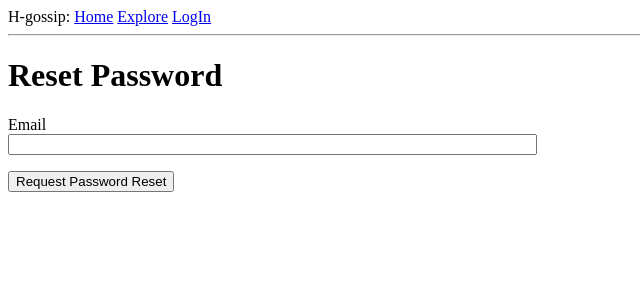
After one commit to Harendra8095/h-gossip, a Flask app: page /reset_password_request in a window 1280 px wide. The commit adds this page. Shown: the top 300 px of the page, without its empty margins (0-640 px from the left). Run offline with Flask 2, Linux system fonts and the light colour scheme.

Commit message:
Reset password through email

```diff
--- a/hgossipBack/config.py
+++ b/hgossipBack/config.py
@@ -6,6 +6,7 @@ class Config:
     SECRET_KEY = os.environ.get('SECRET_KEY')
     POSTS_PER_PAGE = 25
     DEBUG = False
+    ADMINS = ['Harendra']
 
 class MailConfig():
     MAIL_SERVER = os.environ.get('MAIL_SERVER')
@@ -13,7 +14,6 @@ class MailConfig():
     MAIL_USE_TLS = os.environ.get('MAIL_USE_TLS') is not None
     MAIL_USERNAME = os.environ.get('MAIL_USERNAME')
     MAIL_PASSWORD = os.environ.get('MAIL_PASSWORD')
-    ADMINS = ['harendrarathor444@gmail.com']
 
 class DbEngine_config():
     DB_DIALECT = os.environ.get('DB_DIALECT') or 'postgresql'
--- /dev/null
+++ b/hgossipBack/forms/reset.py
@@ -0,0 +1,15 @@
+from flask_wtf import FlaskForm
+from wtforms import StringField, SubmitField, PasswordField
+from wtforms.validators import DataRequired, Email, EqualTo
+
+class ResetPasswordRequestForm(FlaskForm):
+    email = StringField('Email', validators=[DataRequired(), Email()])
+    submit =SubmitField('Request Password Reset')
+
+
+class ResetPasswordForm(FlaskForm):
+    password = PasswordField('New Password', validators=[DataRequired()])
+    password2 = PasswordField(
+        'Repeat Password', validators=[DataRequired(), EqualTo('password')]
+    )
+    submit = SubmitField('Request Password Reset')
--- a/requirements.txt
+++ b/requirements.txt
@@ -1,9 +1,11 @@
 alembic==1.4.3
+blinker==1.4
 click==7.1.2
 dnspython==2.0.0
 email-validator==1.1.1
 Flask==1.1.2
 Flask-Login==0.5.0
+Flask-Mail==0.9.1
 Flask-Migrate==2.5.3
 Flask-Script==2.0.6
 Flask-SQLAlchemy==2.4.4
@@ -14,6 +16,7 @@ Jinja2==2.11.2
 Mako==1.1.3
 MarkupSafe==1.1.1
 psycopg2==2.8.6
+PyJWT==1.7.1
 python-dateutil==2.8.1
 python-dotenv==0.14.0
 python-editor==1.0.4
--- a/server.py
+++ b/server.py
@@ -13,9 +13,13 @@ from hgossipBack.forms.register import RegistrationForm
 from hgossipBack.forms.editprofile import EditProfile
 from hgossipBack.forms.follow import EmptyForm
 from hgossipBack.forms.post import PostForm
+from hgossipBack.forms.reset import ResetPasswordRequestForm, ResetPasswordForm
 from hgossipBack.config import *
 from hgossipBack import create_db_engine, create_db_sessionFactory
 from hgossipBack.models import User, Post
+
+from flask_mail import Mail
+from flask_mail import Message
 
 from dotenv import load_dotenv
 
@@ -34,6 +38,31 @@ app.config.from_object(MailConfig())
 app.config['SQLALCHEMY_TRACK_MODIFICATIONS'] = True
 login = LoginManager(app)
 login.login_view = 'login'
+
+
+mail = Mail(app)
+
+def send_mail(subject, sender, recipients, text_body, html_body):
+    msg = Message(subject, sender=sender, recipients=recipients)
+    msg.body = text_body
+    msg.html = html_body
+    mail.send(msg)
+
+
+def send_password_reset_email(user):
+    token = user.get_reset_password_token()
+    send_mail('[hgossip] Reset Your Password',
+        sender=app.config['ADMINS'][0],
+        recipients=[user.email],
+        text_body=render_template('email/reset_password.txt',
+            user=user,
+            token=token
+            ),
+        html_body=render_template('email/reset_password.html',
+                user=user,
+                token=token
+            )
+    )
 
 
 # TODO Testing of mail service
@@ -171,6 +200,38 @@ def edit_profile():
     return render_template('edit_profile.html', title='Edit Profile', form=form)
 
 
+@app.route('/reset_password_request', methods=['GET', 'POST'])
+def reset_password_request():
+    if current_user.is_authenticated:
+        return redirect(url_for('index'))
+    form = ResetPasswordRequestForm()
+    if form.validate_on_submit():
+        user = session.query(User).filter_by(email=form.email.data).first()
+        if user:
+            send_password_reset_email(user)
+        flash('Check your email for the instructions to reset your password')
+        return redirect(url_for('login'))
+    return render_template('reset_pass.html', title='Reset Password', form=form)
+
+
+@app.route('/reset_password/<token>', methods=['GET', 'POST'])
+def reset_password(token):
+    if current_user.is_authenticated:
+        return redirect(url_for('index'))
+    user = User.verify_reset_password(token)
+    if not user:
+        return redirect(url_for('index'))
+    form = ResetPasswordForm()
+    if form.validate_on_submit():
+        u = session.query(User).filter_by(username=user.username).first()
+        u.set_password(form.password.data)
+        session.commit()
+        session.close()
+        flash('Your Password has been reset.')
+        return redirect(url_for('login'))
+    return render_template('reset_password.html', form=form)
+
+
 @app.route('/logout')
 def logout():
     logout_user()
--- a/templates/login.html
+++ b/templates/login.html
@@ -26,6 +26,10 @@
             {{ form.submit() }}
         </p>
         <p>
+            Forget Your password?
+            <a href="{{ url_for('reset_password_request') }}">Click to Reset Pass</a>
+        </p>
+        <p>
             New User?
             <a href="{{ url_for('register') }}">Click to register!</a>
         </p>
--- /dev/null
+++ b/templates/reset_pass.html
@@ -0,0 +1,16 @@
+{% extends "base.html" %}
+
+{% block content %}
+    <h1>Reset Password</h1>
+    <form action="" method="POST">
+        {{ form.hidden_tag() }}
+        <p>
+            {{ form.email.label }}<br>
+            {{ form.email(size=63) }}<br>
+            {% for error in form.email.errors %}
+            <span style="color: red;">[{{ error }}]</span>
+            {% endfor %}
+        </p>
+        <p>{{ form.submit() }}</p>
+    </form>
+{% endblock %}
```
Also changed, not shown: hgossipBack/models/usermodels.py (+22 -0 lines), templates/email/reset_password.html (added, +24 -0 lines), templates/email/reset_password.txt (added, +11 -0 lines), templates/reset_password.html (added, +23 -0 lines).
